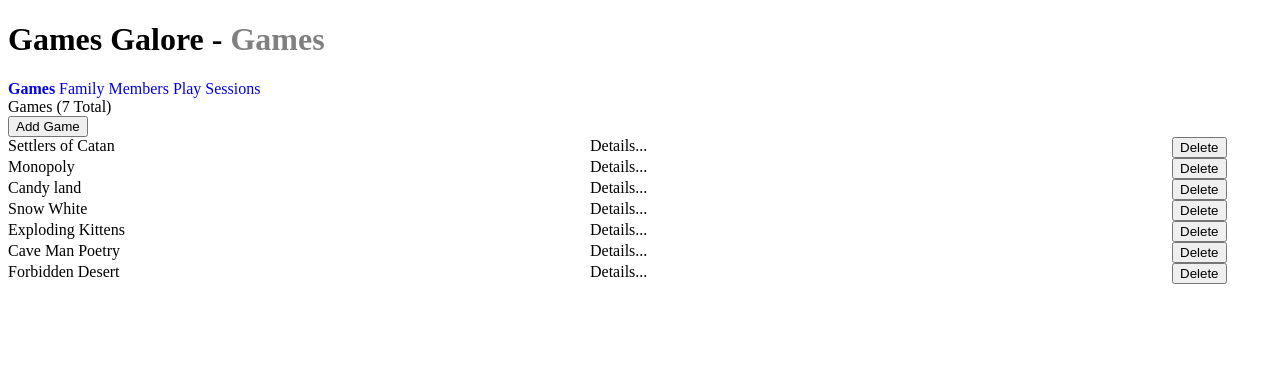
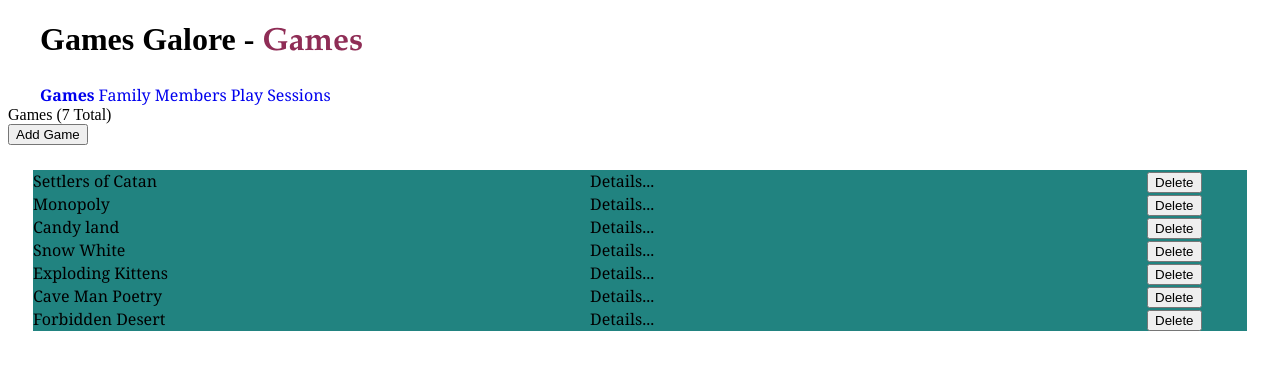
Before and after one commit to achkts/games_galore, a website: page src/index.html in a window 1280 px wide. Drawn offline with Linux system fonts and the light colour scheme.

Commit message:
added colors and fonts

```diff
--- a/src/styles/styles.css
+++ b/src/styles/styles.css
@@ -1,14 +1,35 @@
 /* https://coolors.co/palette/ffbc42-d81159-8f2d56-218380-73d2de */
-
+:root {
+    --primary-color: #218380;
+    --secondary-color: #8f2d56;
+    --accent1-color: #ffbc42;
+    --accent2-color: #d81159;
+    --heading-font: 'Didot', 'Didot LT STD', 'Hoefler Text', 'Garamond', 'Calisto MT', 'Times New Roman', serif;
+    --paragraph-font: 'Georgia', 'Times', 'Times New Roman', serif;
+    --headline-color-on-white: var(--secondary-color);
+    --headline-color-on-color: white;
+    --paragraph-color-on-white: var(--primary-color);
+    --paragraph-color-on-color: white;
+    --paragraph-background-color: var(--accent1-color);
+    --nav-link-color: white;
+    --nav-background-color: var(--accent2-color);
+    --nav-hover-link-color: white;
+    --nav-hover-background-color: var(--secondary-color);
+}
 
 
 #pageName {
-    color: gray;
+    font-family: var(--heading-font);
+    color: var(--secondary-color);
 }
 
 header{
+    max-width: 1200px;
+    margin: 0 auto;
+    background-color: white;
     a {
         text-decoration: none;
+        font-family: var(--paragraph-font);
     }
     a:hover {
         text-decoration: underline;
@@ -20,7 +41,9 @@
 }
 
 #gamesListing {
+    font-family: var(--paragraph-font);
     display: grid;
     grid-template-columns: 1fr 1fr 100px;
-
+    background-color: #218380;
+    margin: 25px;
 }
```
